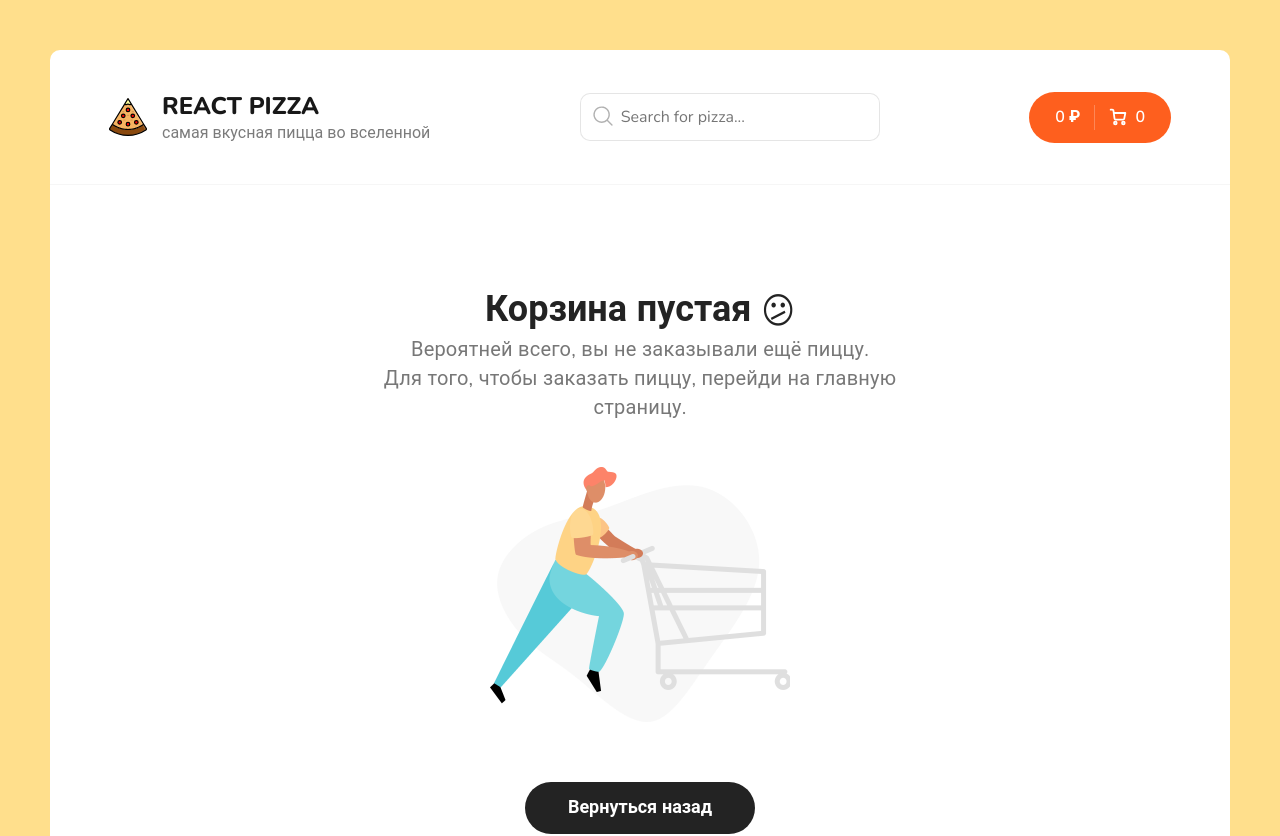
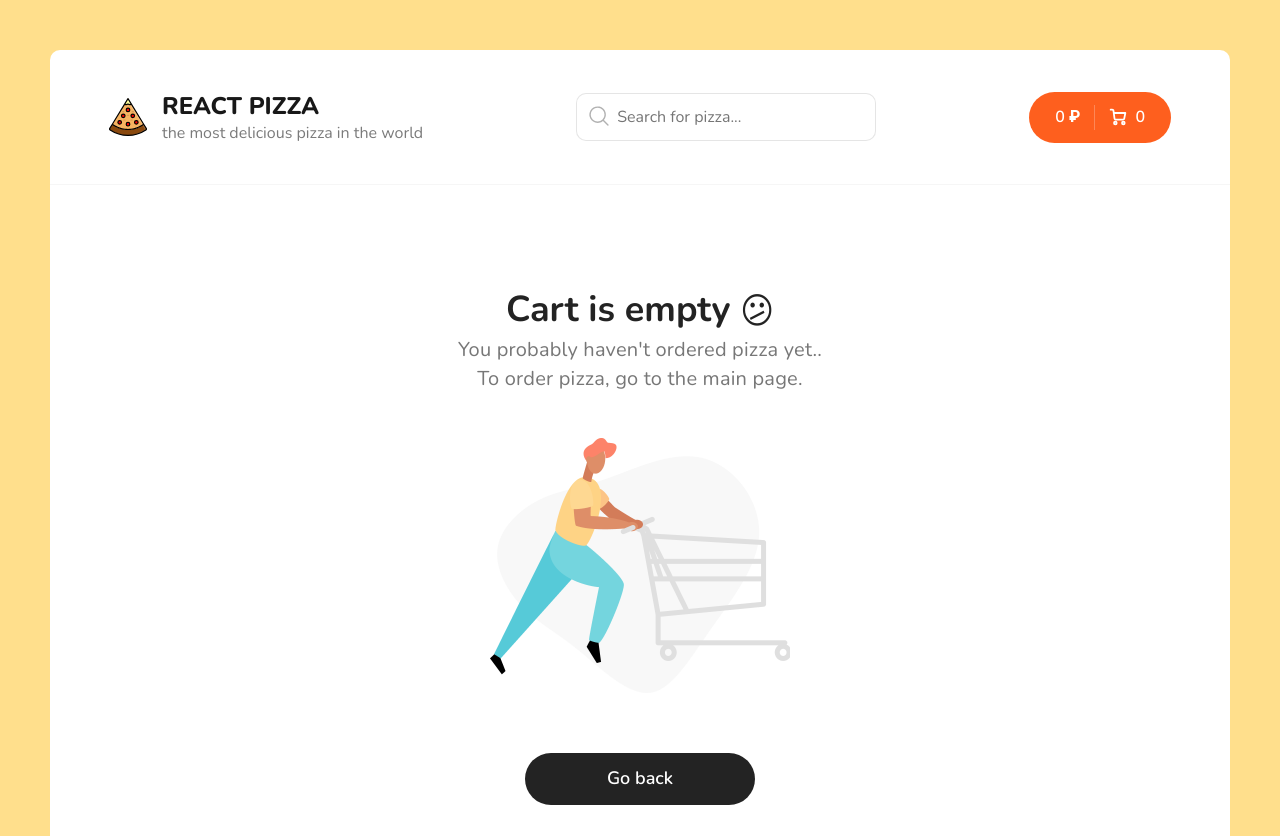
Before and after one commit to AndrewTihonyuk878/react-pizza, a React (Create React App) app: page /cart in a window 1280 px wide. Shown: the top 836 px of the page. Built offline with nearby package versions, Linux system fonts and the light colour scheme.

Commit message:
qs library

```diff
--- a/src/components/CartEmpty.jsx
+++ b/src/components/CartEmpty.jsx
@@ -7,16 +7,16 @@ const CartEmpty = () => {
     <>
       <div class="cart cart--empty">
         <h2>
-          Корзина пустая <icon>😕</icon>
+          Cart is empty <icon>😕</icon>
         </h2>
         <p>
-          Вероятней всего, вы не заказывали ещё пиццу.
+          You probably haven't ordered pizza yet..
           <br />
-          Для того, чтобы заказать пиццу, перейди на главную страницу.
+          To order pizza, go to the main page.
         </p>
         <img src={cartEmptyImg} alt="Empty cart" />
         <Link to="/" class="button button--black">
-          <span>Вернуться назад</span>
+          <span>Go back</span>
         </Link>
       </div>
     </>
--- a/src/components/Categories.jsx
+++ b/src/components/Categories.jsx
@@ -1,7 +1,7 @@
 import React from 'react';
 
 function Categories({ value, onChangeCategory }) {
-  const categories = ['Все', 'Мясные', 'Вегетарианская', 'Гриль', 'Острые', 'Закрытые'];
+  const categories = ['All', 'Meat', 'Vegetarian', 'Grill', 'Spicy', 'Closed'];
 
   return (
     <div className="categories">
--- a/src/components/Header.jsx
+++ b/src/components/Header.jsx
@@ -16,7 +16,7 @@ function Header() {
             <img width="38" src={logoSvg} alt="Pizza logo" />
             <div>
               <h1>React Pizza</h1>
-              <p>самая вкусная пицца во вселенной</p>
+              <p>the most delicious pizza in the world</p>
             </div>
           </div>
         </Link>
--- a/src/components/pizzaBlock/PizzaBlock.jsx
+++ b/src/components/pizzaBlock/PizzaBlock.jsx
@@ -48,7 +48,7 @@ function PizzaBlock({ id, title, price, imageUrl, sizes, types, ratings }) {
                 onClick={() => setActiveSize(i)}
                 className={activeSize === i ? 'active' : ''}
               >
-                {size} см.
+                {size} cm.
               </li>
             ))}
           </ul>
@@ -68,7 +68,7 @@ function PizzaBlock({ id, title, price, imageUrl, sizes, types, ratings }) {
                 fill="white"
               />
             </svg>
-            <span>Добавить</span>
+            <span>Add pizza</span>
             {addedCount > 0 && <i>{addedCount}</i>}
           </button>
         </div>
--- a/src/pages/Cart.jsx
+++ b/src/pages/Cart.jsx
@@ -52,7 +52,7 @@ const Cart = () => {
                 strokeLinejoin="round"
               ></path>
             </svg>
-            Корзина
+            Cart
           </h2>
           <div onClick={onClickClear} class="cart__clear">
             <svg
@@ -92,7 +92,7 @@ const Cart = () => {
               ></path>
             </svg>
 
-            <span>Очистить корзину</span>
+            <span>Clear cart</span>
           </div>
         </div>
         <div class="content__items">
@@ -104,11 +104,11 @@ const Cart = () => {
           <div class="cart__bottom-details">
             <span>
               {' '}
-              Всего пицц: <b>{totalCount} шт.</b>{' '}
+              Total pizzas: <b>{totalCount} шт.</b>{' '}
             </span>
             <span>
               {' '}
-              Сумма заказа: <b>{totalPrice} ₽</b>{' '}
+              Order amount: <b>{totalPrice} ₽</b>{' '}
             </span>
           </div>
           <div class="cart__bottom-buttons">
@@ -132,7 +132,7 @@ const Cart = () => {
               <span>Go back</span>
             </Link>
             <div class="button pay-btn">
-              <span>Оплатить сейчас</span>
+              <span>Pay now</span>
             </div>
           </div>
         </div>
```
